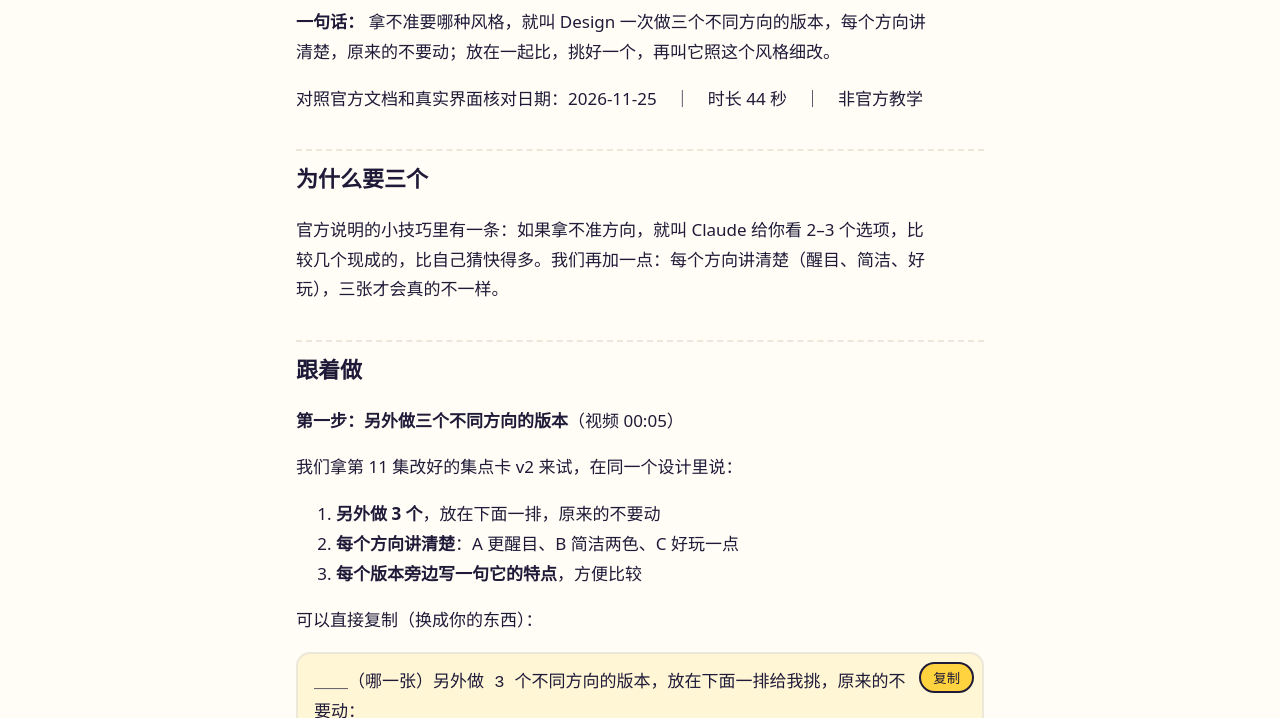
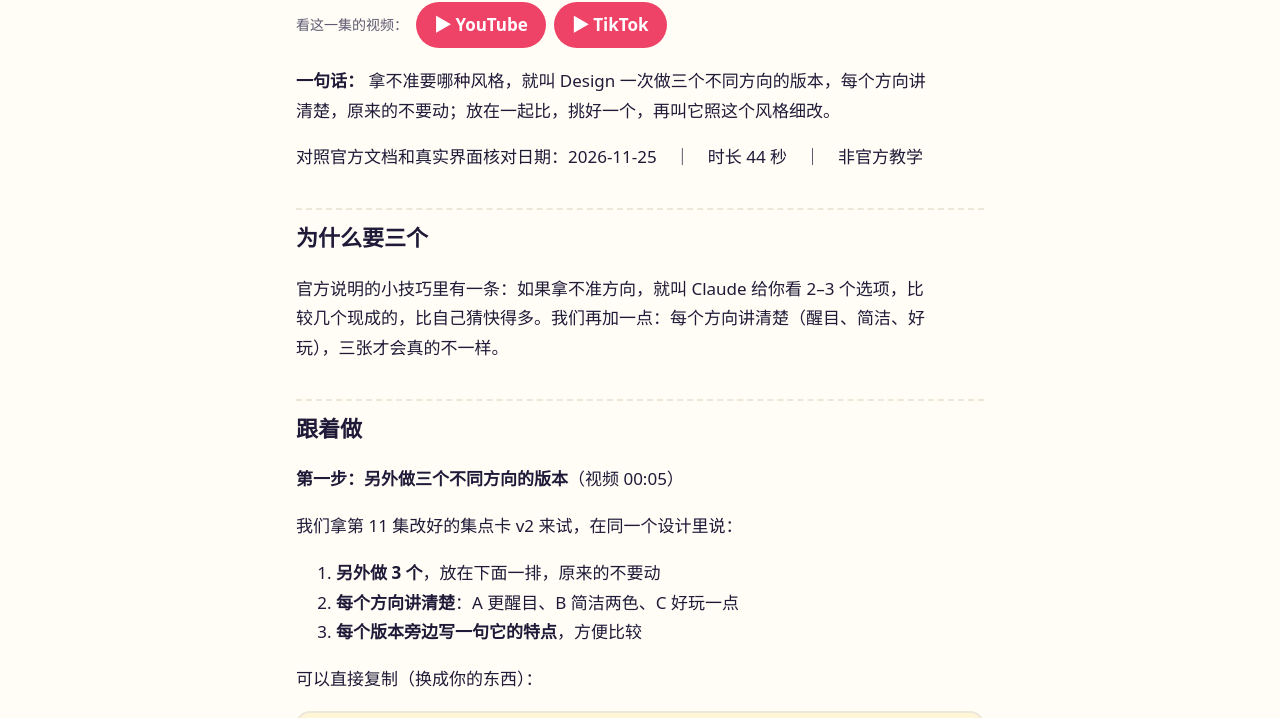
Before and after one commit to kopizai/kopizai.github.io, a plain HTML site: page ep/012/index.html in a window 1280 px wide. Shown: the part 153-871 px from the top of the page. Drawn offline with Linux system fonts and the light colour scheme.

Commit message:
第 12 集：看视频按钮

```diff
--- a/ep/012/index.html
+++ b/ep/012/index.html
@@ -52,7 +52,7 @@ footer .in { padding-block: 18px 28px; color: var(--muted); font-size: 14px; }
 <div class="top"><div class="in"><a href="../../index.html"><img src="../../assets/logo.png" alt="KopizAI - Kopi仔"></a><a class="home" href="../../index.html">全部集数</a></div></div>
 <main>
 <h1>第 12 集 · 叫 Design 一次做三个版本给你挑</h1>
-
+<div class="watches"><span class="meta">看这一集的视频：</span><a class="watch" href="https://youtube.com/shorts/e4ZLT82JPvI" target="_blank" rel="noopener">▶ YouTube</a><a class="watch" href="https://www.tiktok.com/@kopizai_ai/video/7711934253063294226" target="_blank" rel="noopener">▶ TikTok</a></div>
 <p><strong>一句话：</strong> 拿不准要哪种风格，就叫 Design 一次做三个不同方向的版本，每个方向讲清楚，原来的不要动；放在一起比，挑好一个，再叫它照这个风格细改。</p>
 <p>对照官方文档和真实界面核对日期：2026-11-25　｜　时长 44 秒　｜　非官方教学</p>
 <h2>为什么要三个</h2>
```
